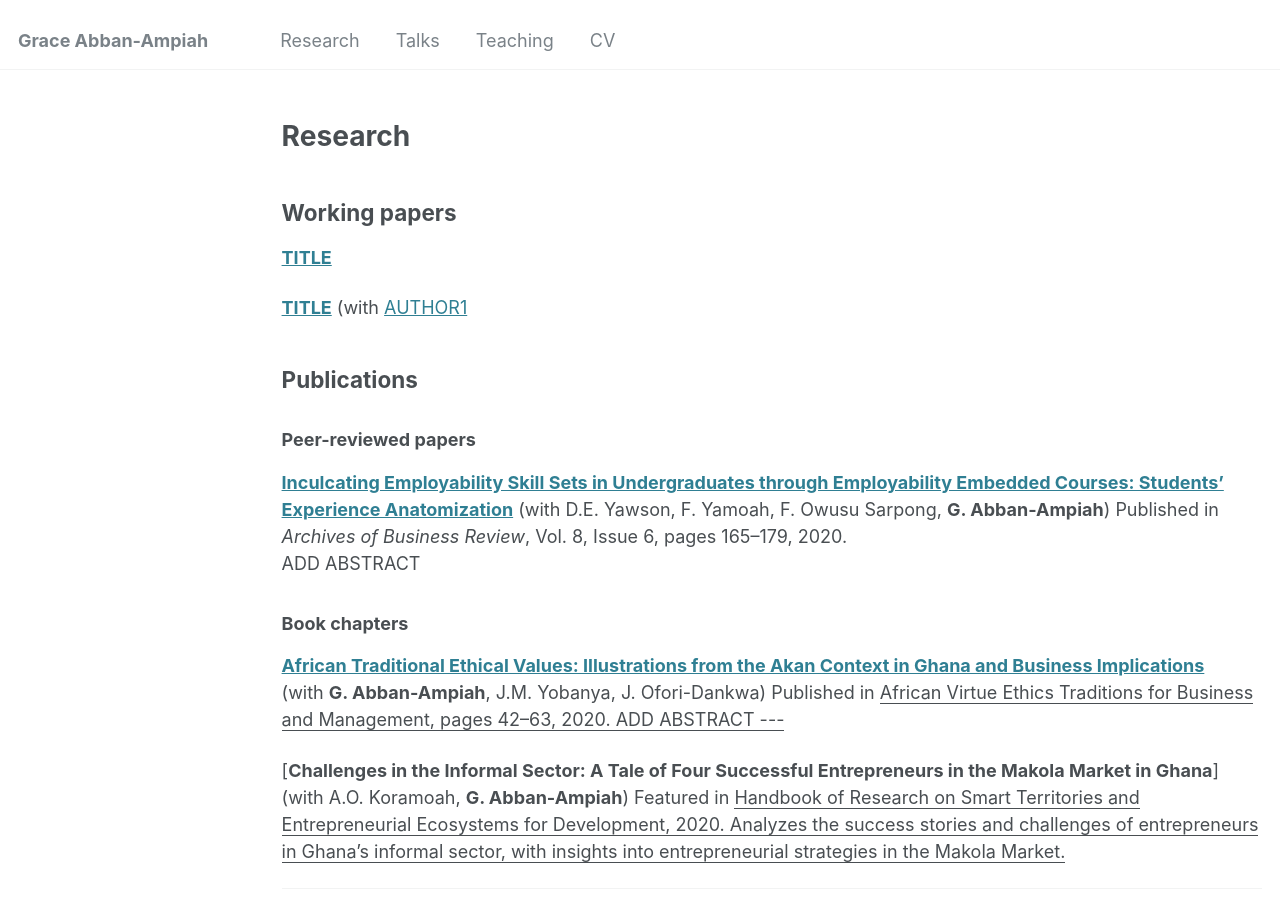
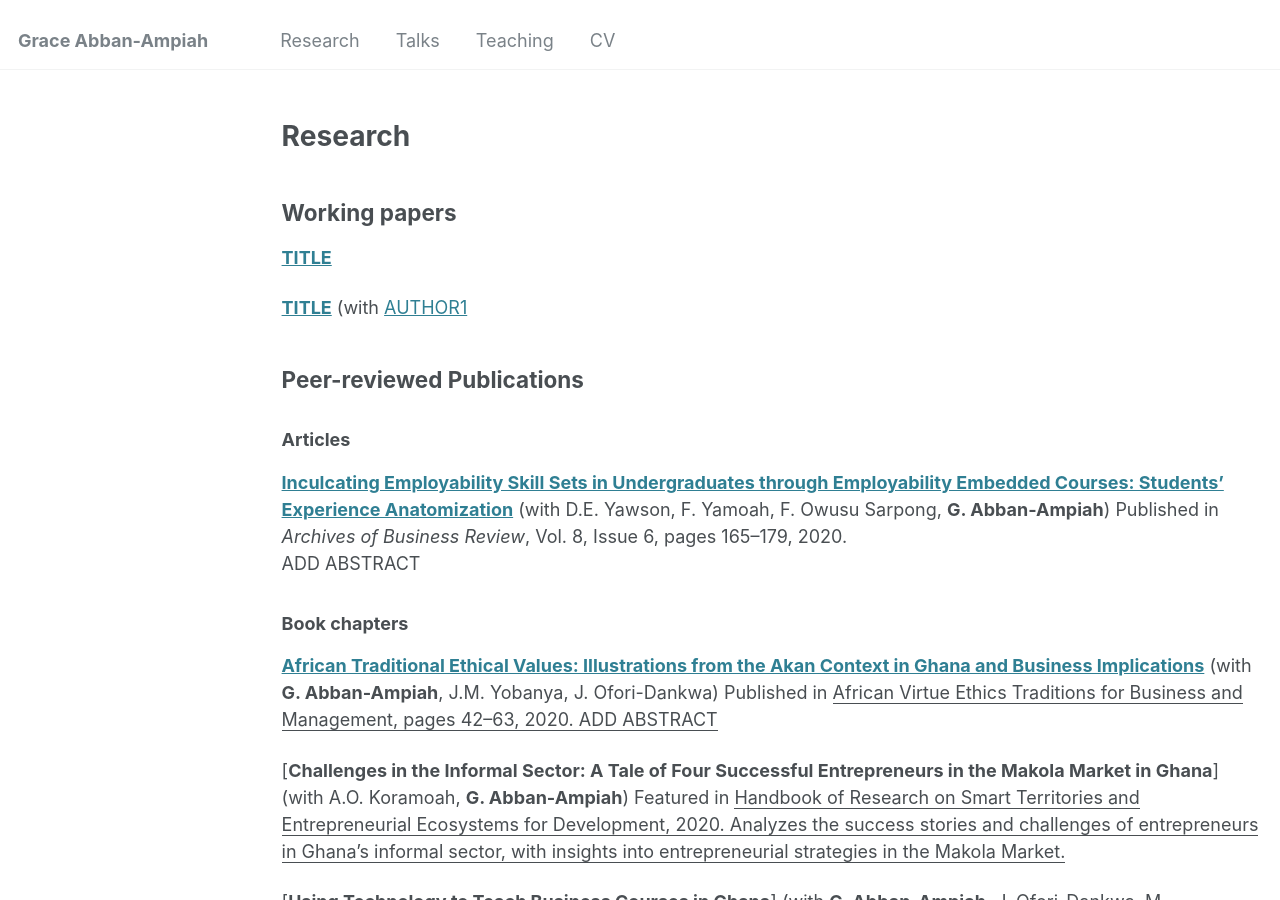
Before and after one commit to gabban-ampiah/gabban-ampiah.github.io, a Jekyll site: the page built from _pages/research.md, in a window 1280 px wide and 900 px high. Built offline with Jekyll 4.4.1, drawn with Linux system fonts in a browser that asks for light colours.

Commit message:
Update research.md

```diff
--- a/_pages/research.md
+++ b/_pages/research.md
@@ -17,25 +17,23 @@ redirect_from:
 
 [**TITLE**](/files/paper2.pdf) (with [AUTHOR1](URL1) <br/>
 
-## Publications
+## Peer-reviewed Publications
 
-### Peer-reviewed papers
+### Articles
 [**Inculcating Employability Skill Sets in Undergraduates through Employability Embedded Courses: Students' Experience Anatomization**](/files/paper.pdf) (with D.E. Yawson, F. Yamoah, F. Owusu Sarpong, **G. Abban-Ampiah**)
 Published in *Archives of Business Review*, Vol. 8, Issue 6, pages 165–179, 2020.
 ADD ABSTRACT
 
 ### Book chapters
 
-[**African Traditional Ethical Values: Illustrations from the Akan Context in Ghana and Business Implications**](/files/ppaper1.pdf) <br/> (with **G. Abban-Ampiah**, J.M. Yobanya, J. Ofori-Dankwa)
+[**African Traditional Ethical Values: Illustrations from the Akan Context in Ghana and Business Implications**](/files/ppaper1.pdf) (with **G. Abban-Ampiah**, J.M. Yobanya, J. Ofori-Dankwa)
 Published in <u>African Virtue Ethics Traditions for Business and Management<u/>, pages 42–63, 2020.
 ADD ABSTRACT
----
 
 [**Challenges in the Informal Sector: A Tale of Four Successful Entrepreneurs in the Makola Market in Ghana**] (with A.O. Koramoah, **G. Abban-Ampiah**)
 Featured in <u>Handbook of Research on Smart Territories and Entrepreneurial Ecosystems for Development<u/>, 2020.
 Analyzes the success stories and challenges of entrepreneurs in Ghana’s informal sector, with insights into entrepreneurial strategies in the Makola Market.
 
----
 [**Using Technology to Teach Business Courses in Ghana**] (with **G. Abban-Ampiah**, J. Ofori-Dankwa, M. DelVecchio)
 Published in <u>Managerial Practice Issues in Strategy and Organization<u/>, pages 295, 2020.
 Discusses innovative approaches to integrating technology into business education, focusing on strategies that enhance teaching and learning outcomes in Ghana.
```
